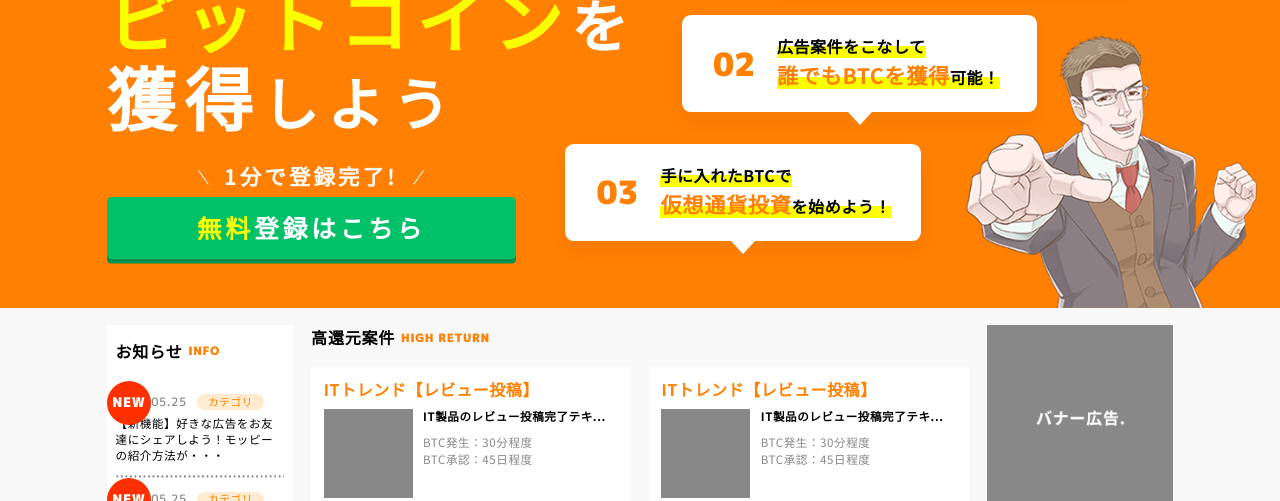
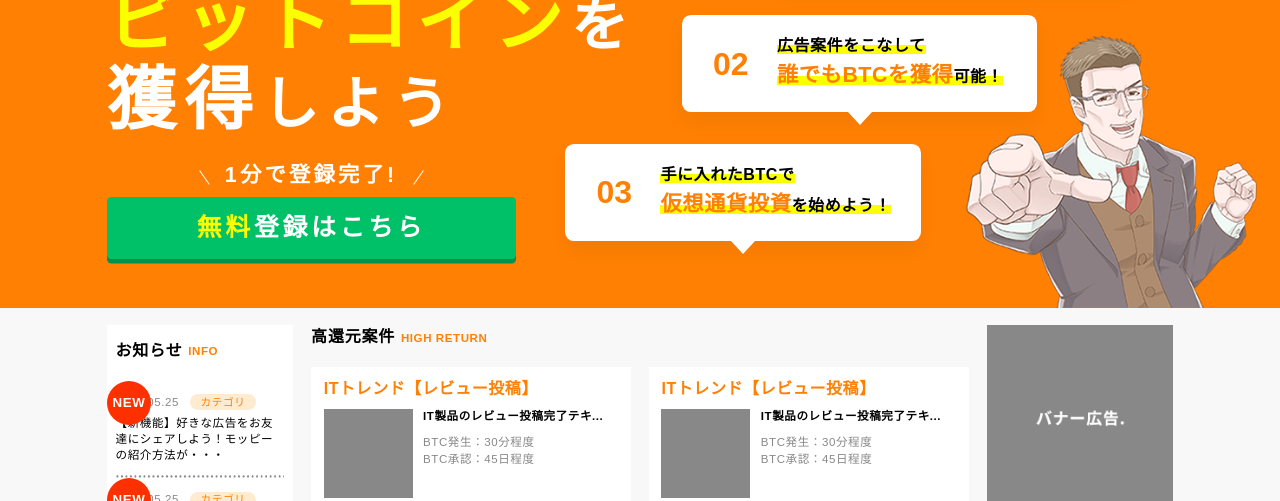
Before and after one commit to imtkzk/bikkore_202202, a plain HTML site: page index.html in a window 1280 px wide. Shown: the part 293-794 px from the top of the page. Drawn offline with nearby package versions, Linux system fonts and the light colour scheme.

Commit message:
フォントをサーバー内に設定

```diff
--- a/index.html
+++ b/index.html
@@ -5,9 +5,9 @@
   <meta http-equiv="X-UA-Compatible" content="IE=edge">
   <title>ビッコレ</title>
   <meta name="viewport" content="width=device-width,initial-scale=1.0,minimum-scale=1.0">
-  <!-- Fonts Files-->
+  <!-- Fonts Files
   <link rel="preconnect" href="https://fonts.gstatic.com">
-  <link href="https://fonts.googleapis.com/css2?family=M+PLUS+1p:wght@500;800;900&family=Noto+Sans+JP:wght@400;700&display=swap" rel="stylesheet">
+  <link href="https://fonts.googleapis.com/css2?family=M+PLUS+1p:wght@500;800;900&family=Noto+Sans+JP:wght@400;700&display=swap" rel="stylesheet">-->
   <!-- CSS Files -->
   <link href="css/style.css" rel="stylesheet">
 </head>
--- a/scss/base/_variable.scss
+++ b/scss/base/_variable.scss
@@ -39,3 +39,23 @@ $pc-width: 1440;
   text-overflow: ellipsis;
   overflow: hidden;
 }
+
+@font-face {
+  font-family: $font1;
+  src: url('../../font/NotoSansJP-Thin.otf') format("truetype");
+  src: url('../../font/NotoSansJP-Regular.otf') format("truetype");
+  src: url('../../font/NotoSansJP-Medium.otf') format("truetype");
+  src: url('../../font/NotoSansJP-Light.otf') format("truetype");
+  src: url('../../font/NotoSansJP-Bold.otf') format("truetype");
+  src: url('../../font/NotoSansJP-Black.otf') format("truetype");
+}
+@font-face {
+  font-family: $font2;
+  src: url('../../font/MPLUS1p-Thin.ttf') format("truetype");
+  src: url('../../font/MPLUS1p-Regular.ttf') format("truetype");
+  src: url('../../font/MPLUS1p-Medium.ttf') format("truetype");
+  src: url('../../font/MPLUS1p-Light.ttf') format("truetype");
+  src: url('../../font/MPLUS1p-ExtraBold.ttf') format("truetype");
+  src: url('../../font/MPLUS1p-Bold.ttf') format("truetype");
+  src: url('../../font/MPLUS1p-Black.ttf') format("truetype");
+}
```
Also changed, not shown: bonus.html (+2 -2 lines), 14 other files.
